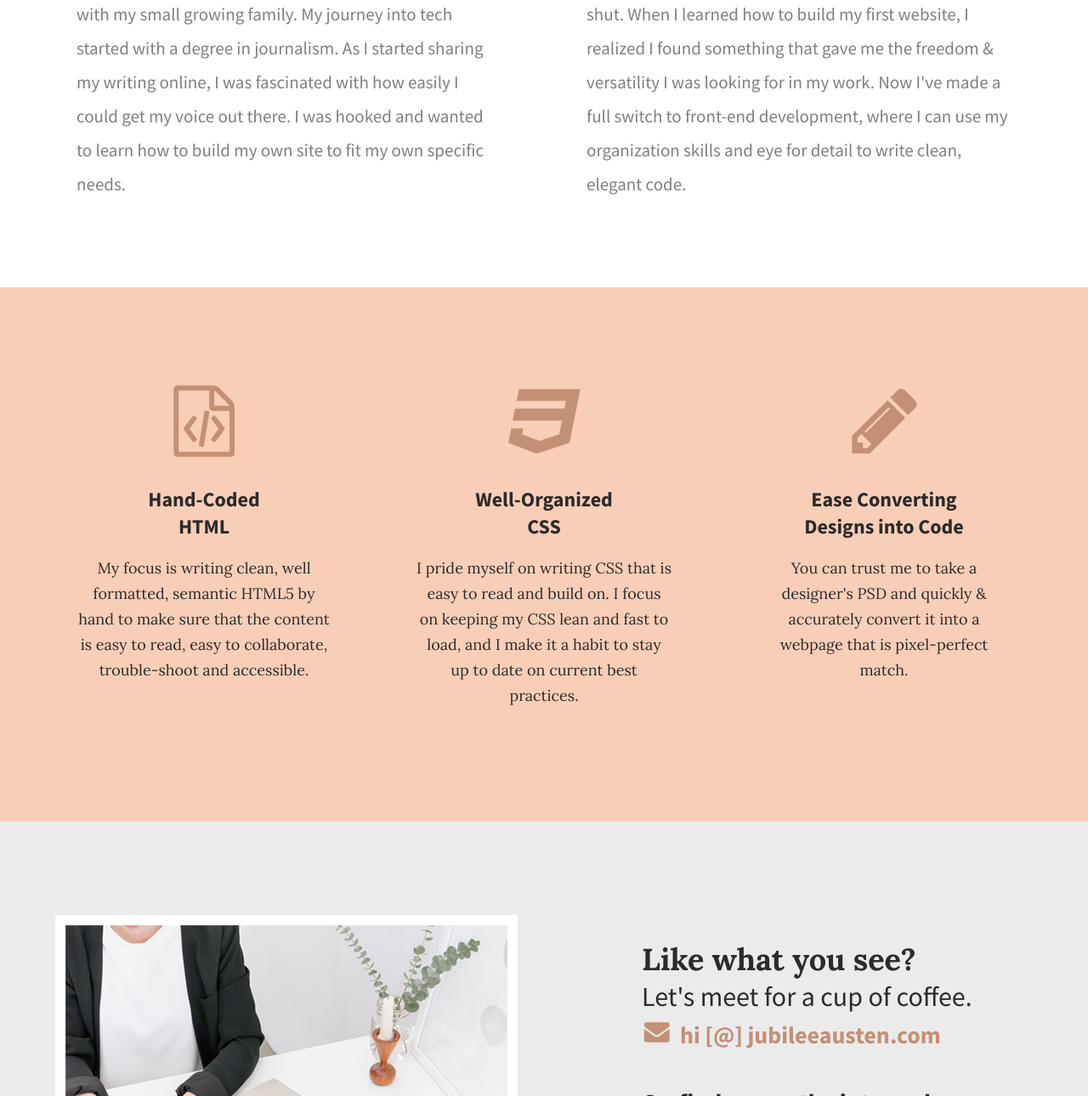
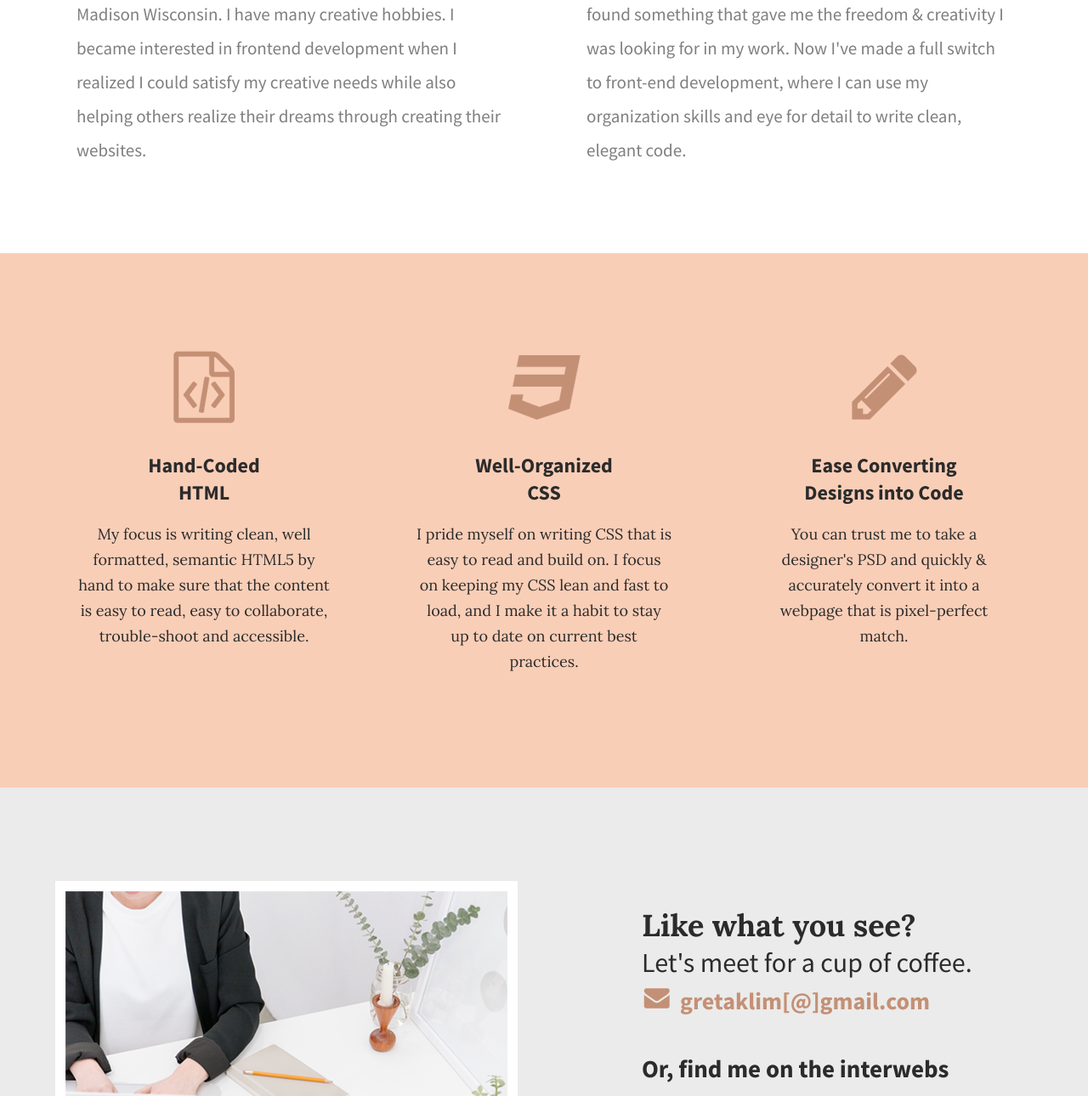
Before and after one commit to GretaGG/greta_klim-portfolio, a plain HTML site: page index.html in a window 1280 px wide. Shown: the part 1050-2340 px from the top of the page at 85% size. Drawn offline with Linux system fonts and the light colour scheme.

Commit message:
Added name and personal info

```diff
--- a/index.html
+++ b/index.html
@@ -3,7 +3,7 @@
 
 <head>
     <meta charset="utf-8">
-    <title>Jubilee Austen | Portfolio</title>
+    <title>Greta Klim| Portfolio</title>
     <link rel="stylesheet" href="css/normalize.css">
     <link rel="stylesheet" href="css/main.css">
     <link href='https://fonts.googleapis.com/css?family=Lora:400,700' rel='stylesheet' type='text/css'>
@@ -14,7 +14,7 @@
     <header>
         <div class="full-width">
             <div class="half-width">
-                <h1>Jubilee Austen</h1>
+                <h1>Greta Klim</h1>
             </div>
             <div class="half-width">
                 <nav>
@@ -34,14 +34,11 @@
             <div class="full-width">
                 <h2>A little bit about me.</h2>
                 <div class="half-width">
-                    <p>I've made my home base in Providence, Rhode Island, with my small growing family. My journey into
-                        tech started with a degree in journalism. As I started sharing my writing online, I was
-                        fascinated with how easily I could get my voice out there. I was hooked and wanted to learn how
-                        to build my own site to fit my own specific needs.</p>
+                    <p>I am a front-end developer working remotely out of Madison Wisconsin. I have many creative hobbies.
+                        I became interested in frontend development when I realized I could satisfy my creative needs while also helping others realize their dreams through creating their websites.</p>
                 </div>
                 <div class="half-width">
-                    <p>That curiosity then opened a door that could never be shut. When I learned how to build my first
-                        website, I realized I found something that gave me the freedom &amp; versatility I was looking
+                    <p>When I learned how to build my first website, I realized I found something that gave me the freedom &amp; creativity I was looking
                         for in my work. Now I've made a full switch to front-end development, where I can use my
                         organization skills and eye for detail to write clean, elegant code.</p>
                 </div>
@@ -80,11 +77,10 @@
                     <h2>Like what you see?</h2>
                     <h3 id="email-header">Let's meet for a cup of coffee.</h3>
                     <a href="mailto:hi@jubileeausten.com"><img src="img/envelope.png" id="envelope"
-                            alt="envelope icon" />hi [@] jubileeausten.com</a>
+                            alt="envelope icon" />gretaklim[@]gmail.com</a>
                     <h3 id="socialmedia-header">Or, find me on the interwebs</h3>
                     <ul>
-                        <li><a href=""><img src="img/twitter.png" alt="twitter icon" /></a></li>
-                        <li><a href=""><img src="img/tumblr.png" alt="tumblr icon" /></a></li>
+
                         <li><a href=""><img src="img/instagram.png" alt="instagram icon" /></a></li>
                         <li><a href=""><img src="img/linkedin.png" alt="linkedin icon" /></a></li>
                         <li><a href=""><img src="img/github.png" alt="github icon" /></a></li>
```
